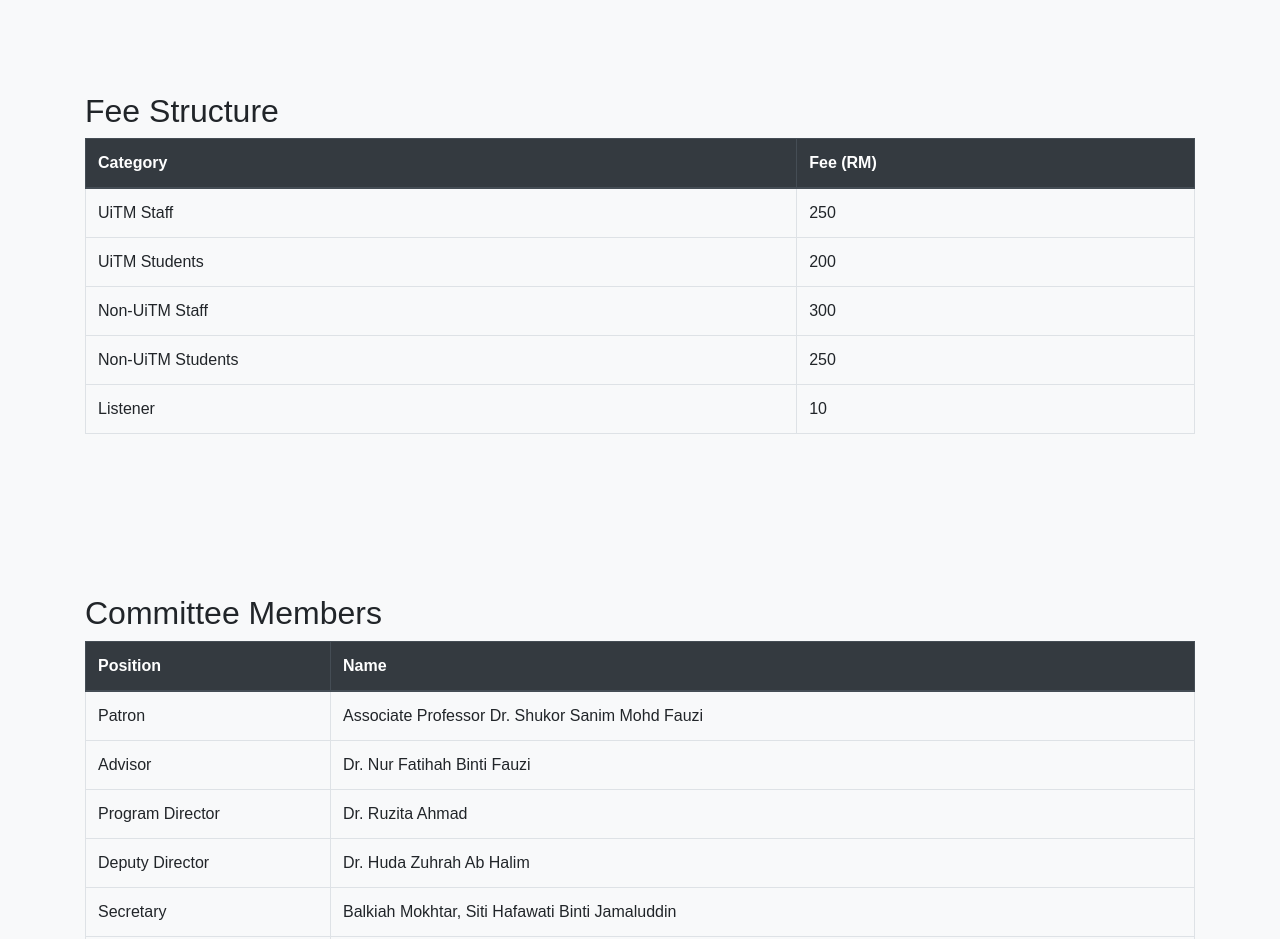
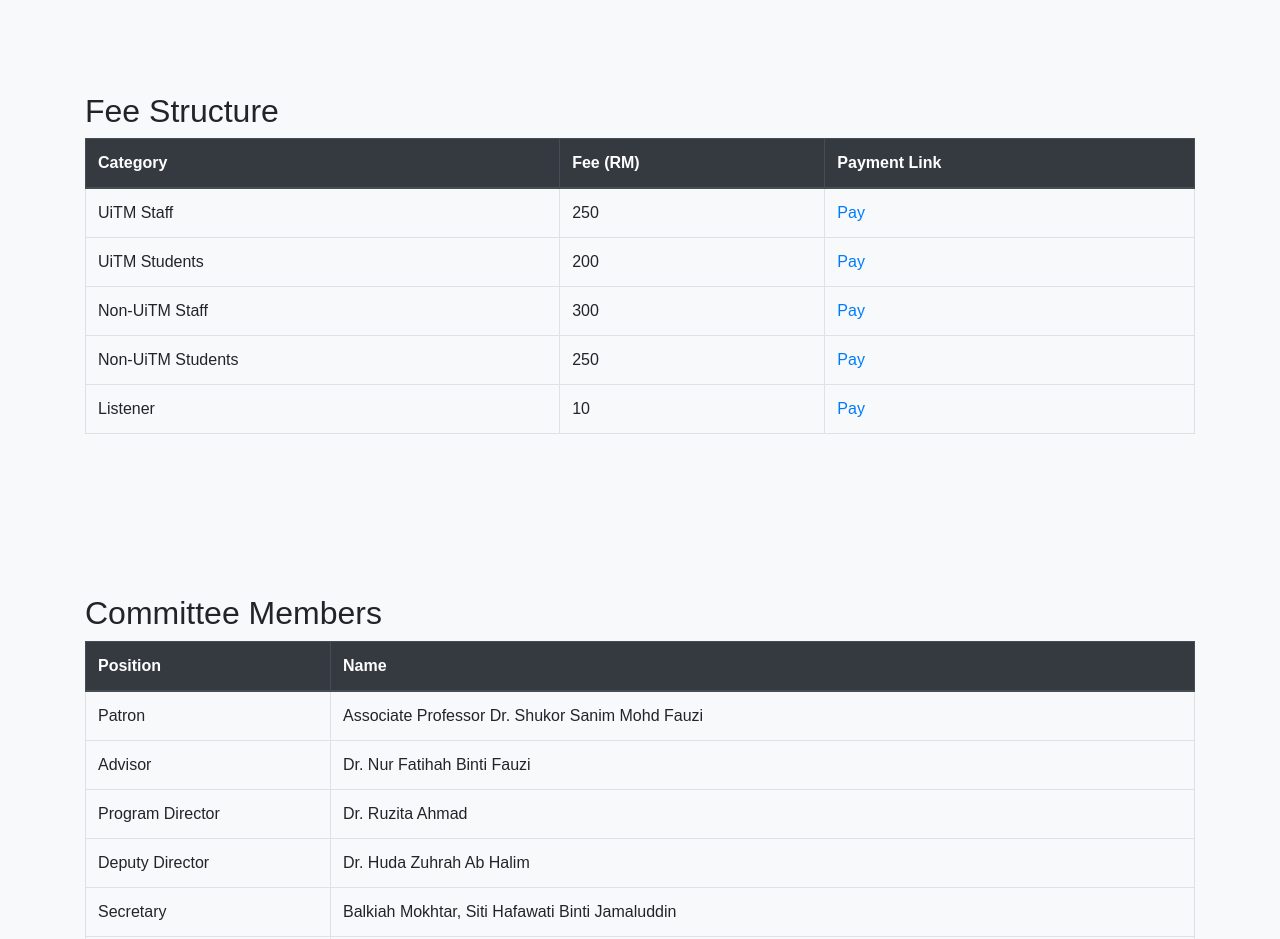
Before and after one commit to kppim/scomatics2024, a plain HTML site: page index.html in a window 1280 px wide. Shown: the part 4460-5399 px from the top of the page. Drawn offline with nearby package versions, Linux system fonts and the light colour scheme.

Commit message:
Update payment links in Fees

```diff
--- a/index.html
+++ b/index.html
@@ -504,28 +504,35 @@
                         <tr>
                             <th>Category</th>
                             <th>Fee (RM)</th>
+                            <th>Payment Link</th>
                         </tr>
                     </thead>
                     <tbody>
                         <tr>
                             <td>UiTM Staff</td>
                             <td>250</td>
+                            <td><a href="https://uitmpay.uitm.edu.my/otherservices/products/AAR1/02/3699">Pay</a></td>
                         </tr>
                         <tr>
                             <td>UiTM Students</td>
                             <td>200</td>
+                            <td><a href="https://uitmpay.uitm.edu.my/otherservices/products/AAR1/02/3700">Pay</a></td>
+
                         </tr>
                         <tr>
                             <td>Non-UiTM Staff</td>
                             <td>300</td>
+                            <td><a href="https://uitmpay.uitm.edu.my/otherservices/products/AAR1/02/3701">Pay</a></td>
                         </tr>
                         <tr>
                             <td>Non-UiTM Students</td>
                             <td>250</td>
+                            <td><a href="https://uitmpay.uitm.edu.my/otherservices/products/AAR1/02/3702">Pay</a></td>
                         </tr>
                         <tr>
                             <td>Listener</td>
                             <td>10</td>
+                            <td><a href="https://uitmpay.uitm.edu.my/otherservices/products/AAR1/02/3703">Pay</a></td>
                         </tr>
                     </tbody>
                 </table>
```
Also changed, not shown: sitemap.xml (line endings or trailing spaces).
